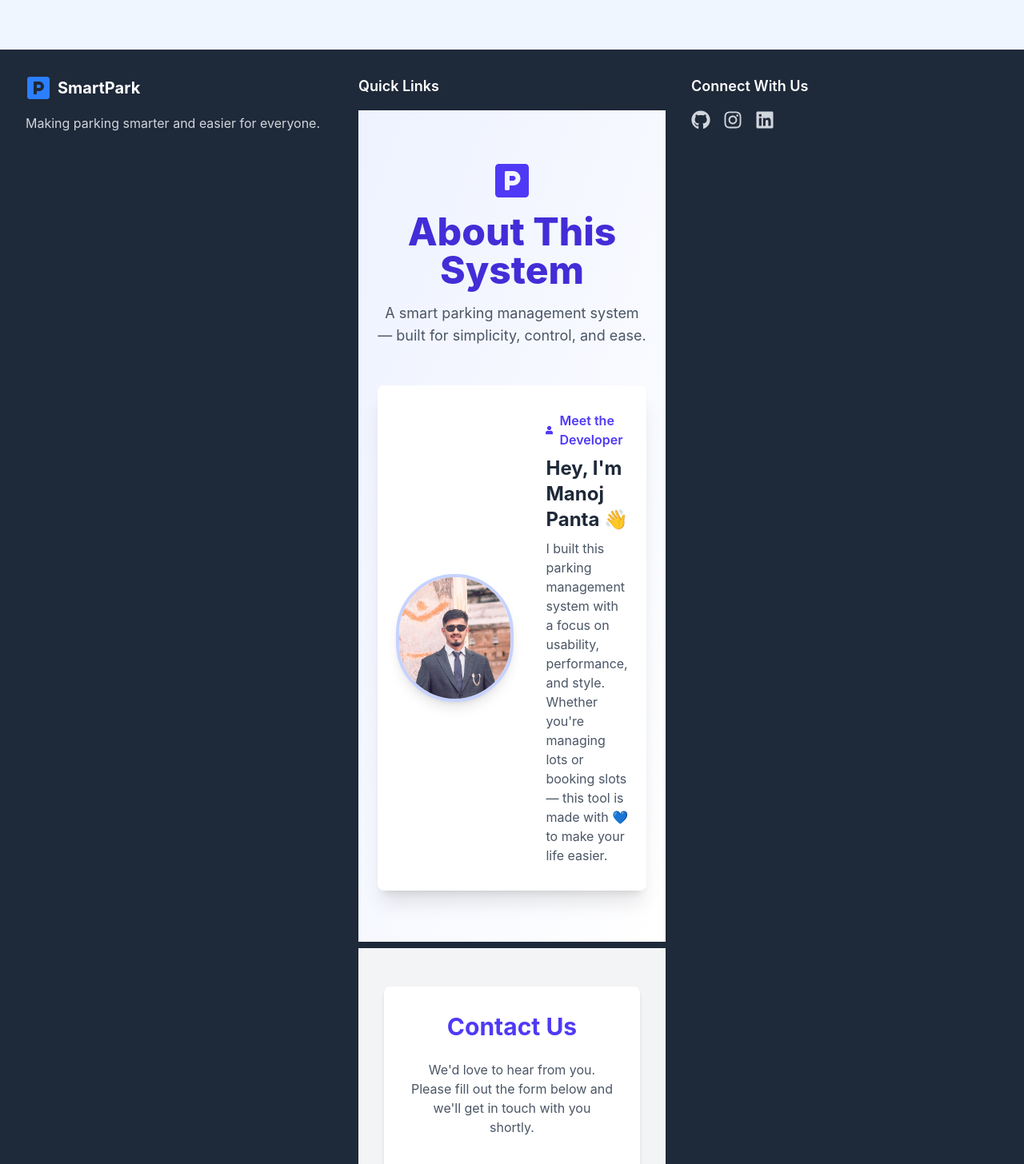
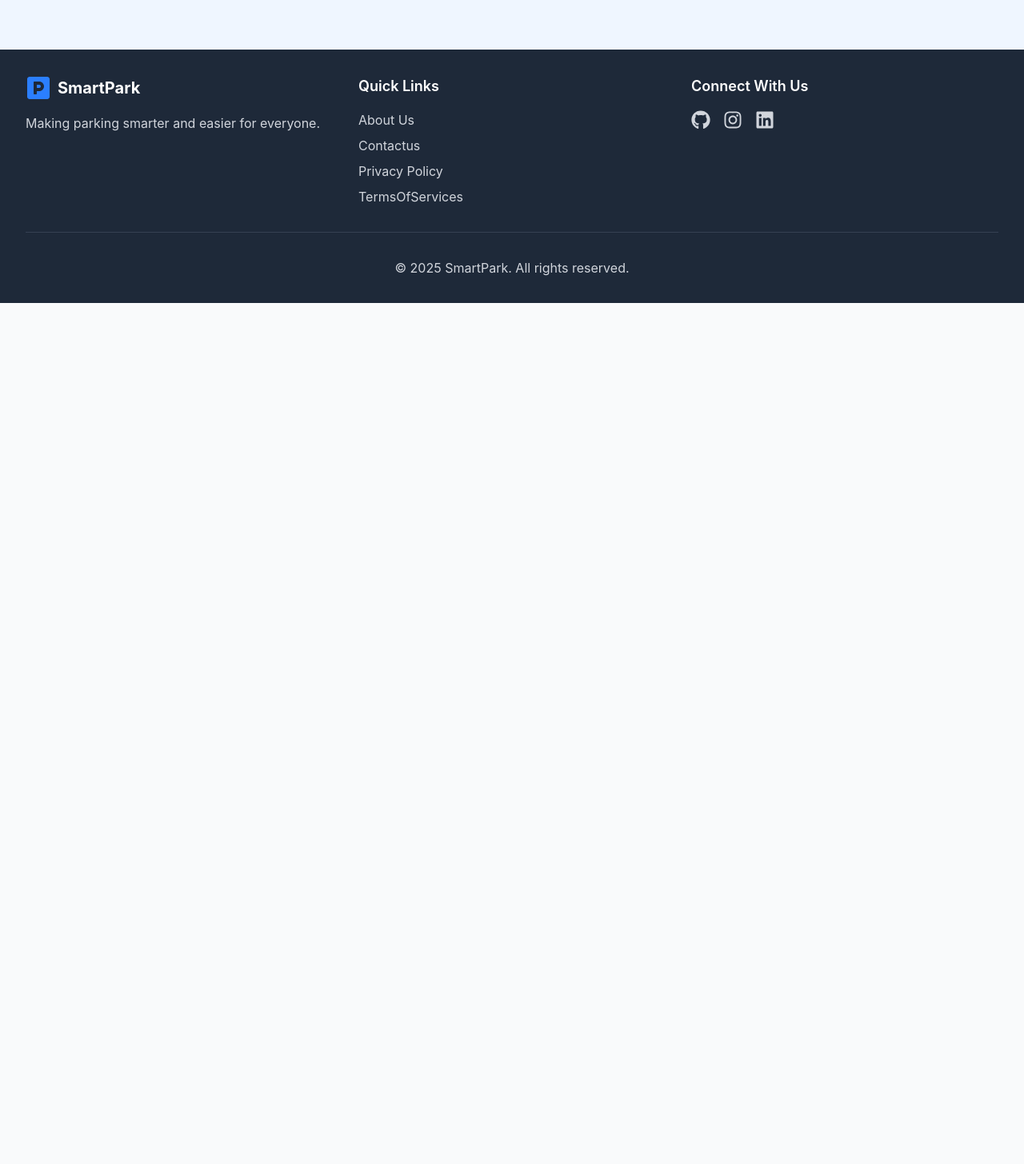
Before and after one commit to manojpanta1230/Parking-Managment-Platform, a React (Vite) app: page / in a window 1280 px wide. Shown: the part 1360-2816 px from the top of the page at 80% size. After the commit the page ends 1739 px from the top, so only its background shows below. Built offline with nearby package versions, Linux system fonts and the light colour scheme.

Commit message:
Footer link is changed

```diff
--- a/src/components/layout/Footer.jsx
+++ b/src/components/layout/Footer.jsx
@@ -26,22 +26,22 @@ const Footer = () => {
             <ul className="space-y-2">
               <li>
                 <Link to="/aboutus" className="text-gray-300 hover:text-white">
-                <AboutUs/>
+                About Us
                 </Link>
               </li>
               <li>
                 <Link to="/contactus" className="text-gray-300 hover:text-white">
-                <ContactUs/>
+         Contactus
                 </Link>
               </li>
               <li>
                 <Link to="/privacypolicy" className="text-gray-300 hover:text-white">
-              <PrivacyPolicy/>
+              Privacy Policy
                 </Link>
               </li>
               <li>
                 <Link to="/termsofservices" className="text-gray-300 hover:text-white">
-                  <TermsOfService/>
+             TermsOfServices
                 </Link>
               </li>
             </ul>
```
